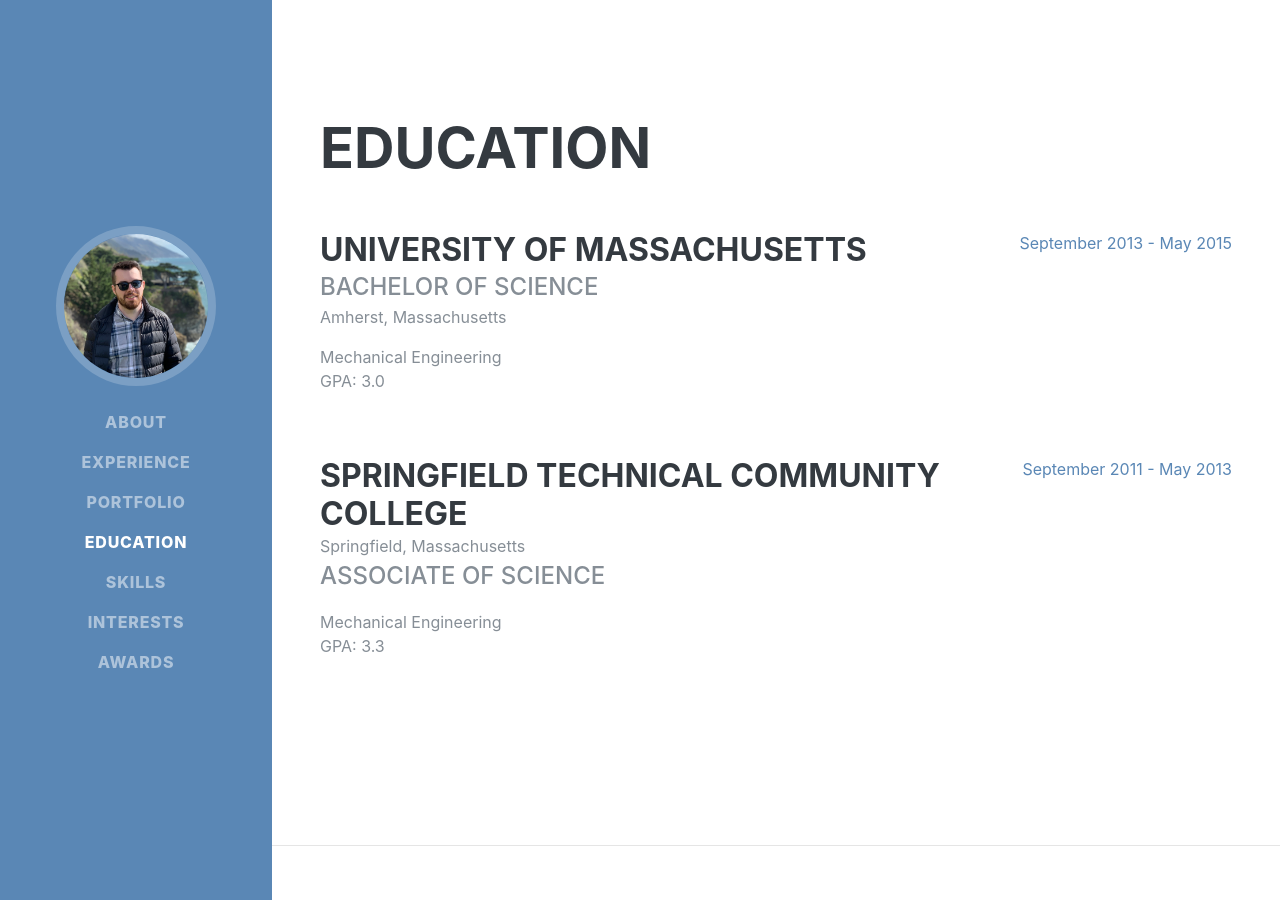
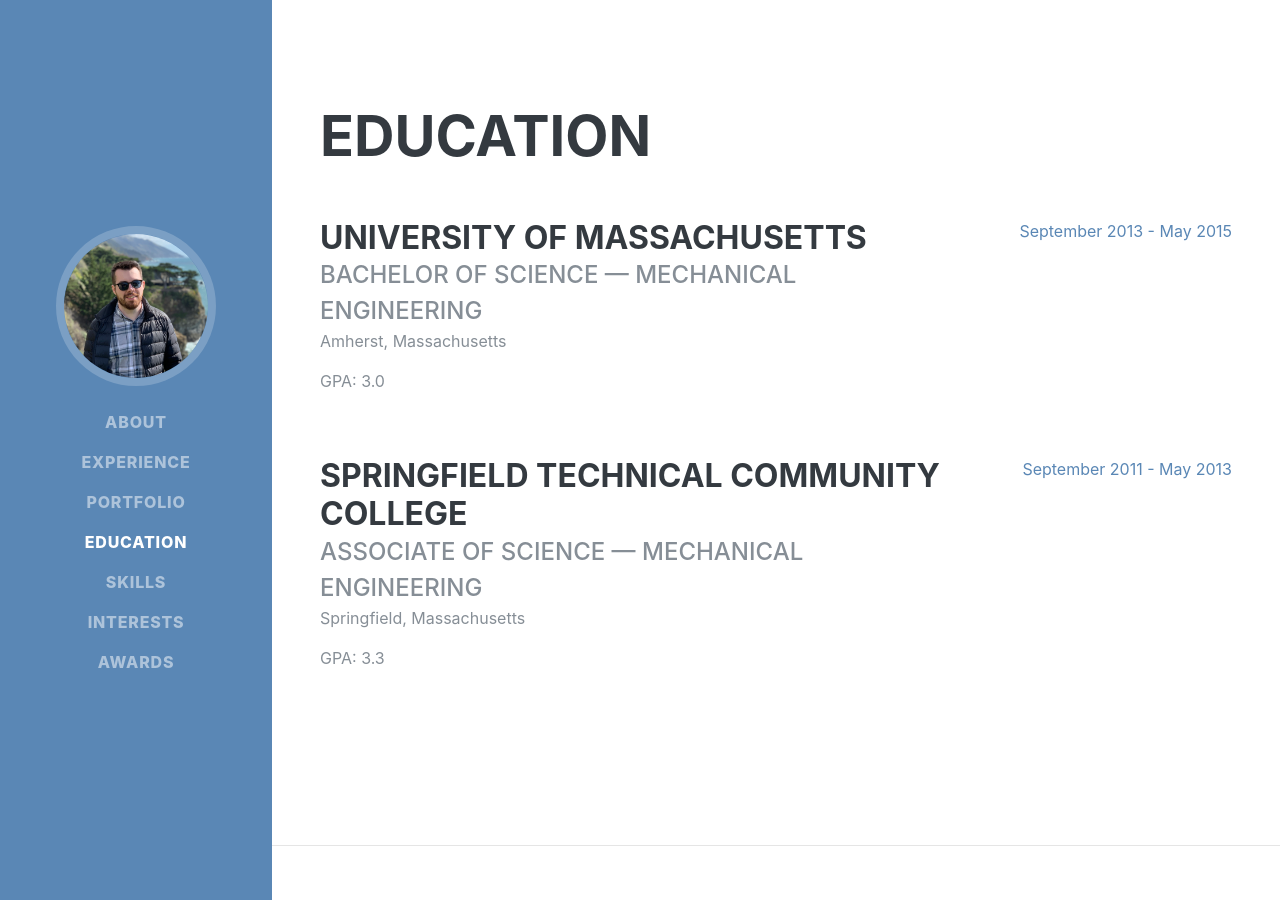
Before and after one commit to jkflorek/jkflorek.github.io, a Jekyll site: the page resume/index.html, which Jekyll copies as it is, in a window 1280 px wide and 900 px high, scrolled down 3012 px. Built offline with Jekyll 4.4.1, drawn with Linux system fonts in a browser that asks for light colours; some web fonts are replaced.

Commit message:
update resume

```diff
--- a/resume/index.html
+++ b/resume/index.html
@@ -215,9 +215,8 @@
         <div class="resume-item d-flex flex-column flex-md-row justify-content-between mb-5">
           <div class="resume-content">
             <h3 class="mb-0">University of Massachusetts</h3>
-            <div class="subheading mb-0">Bachelor of Science</div>
+            <div class="subheading mb-0">Bachelor of Science &mdash; Mechanical Engineering</div>
             <div class="mb-3">Amherst, Massachusetts</div>
-            <div>Mechanical Engineering</div>
             <p>GPA: 3.0</p>
           </div>
           <div class="resume-date text-md-right">
@@ -228,9 +227,8 @@
         <div class="resume-item d-flex flex-column flex-md-row justify-content-between">
           <div class="resume-content">
             <h3 class="mb-0">Springfield Technical Community College</h3>
-            <div class="mb-0">Springfield, Massachusetts</div>
-            <div class="subheading mb-3">Associate of Science</div>
-            <div>Mechanical Engineering</div>
+            <div class="subheading mb-0">Associate of Science &mdash; Mechanical Engineering</div>
+            <div class="mb-3">Springfield, Massachusetts</div>
             <p>GPA: 3.3</p>
           </div>
           <div class="resume-date text-md-right">
```
